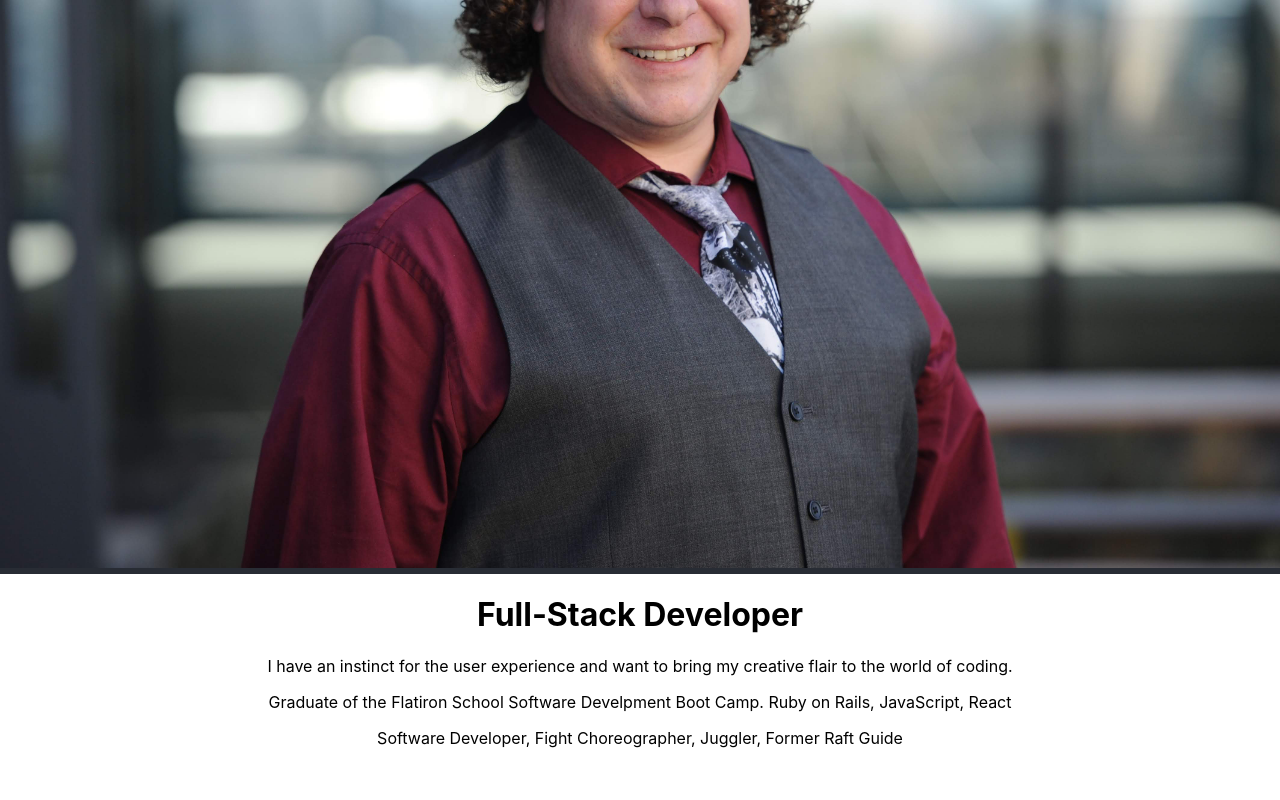
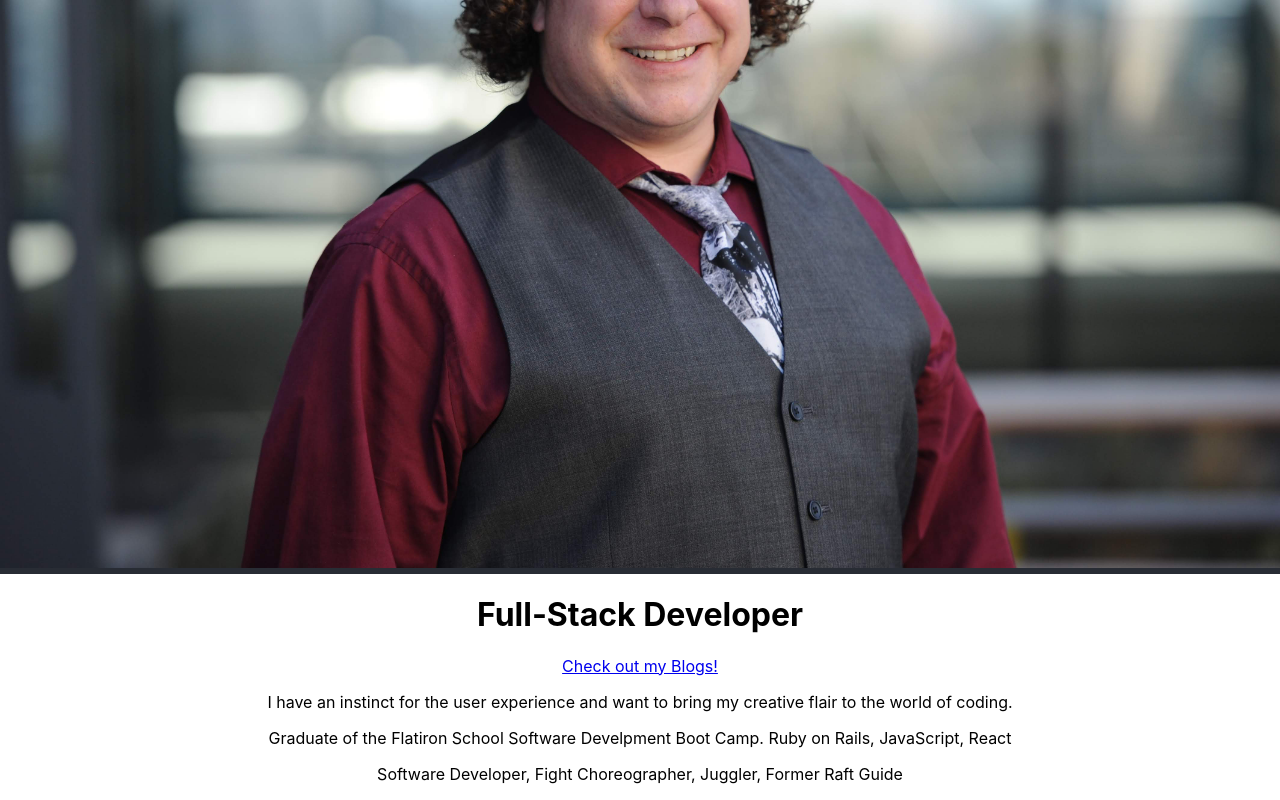
Before and after one commit to SethMaisel/PersonalPage, a React (Create React App) app in the folder personal-page/: page / in a window 1280 px wide. Shown: the part 367-1167 px from the top of the page. Before the commit the page ends 1131 px from the top, so only its background shows below. Built offline with nearby package versions, Linux system fonts and the light colour scheme.

Commit message:
blogs link added

```diff
--- a/personal-page/src/App.js
+++ b/personal-page/src/App.js
@@ -1,6 +1,7 @@
 import React from 'react';
 import ProfileCard from './components/ProfileCard.js'
 import ProjectsPage from './components/ProjectsPage.js'
+import Blogs from './components/Blogs.js'
 import './App.css';
 
 function App() {
@@ -17,14 +18,17 @@ function App() {
       <div className='col-xs-6 side-front-content'>
 
         <h1>Full-Stack Developer</h1>
+        <a href="https://medium.com/@seth.maisel">Check out my Blogs!</a>
 
         <p>I have an instinct for the user experience and want to bring my creative flair to the world of coding.</p>
 
         <p>Graduate of the Flatiron School Software Develpment Boot Camp. Ruby on Rails, JavaScript, React</p>
 
         <p>Software Developer, Fight Choreographer, Juggler, Former Raft Guide</p>
+        <ProjectsPage />
+        <Blogs />
       </div>
-      <ProjectsPage />
+
     </div>
   );
 }
--- /dev/null
+++ b/personal-page/src/components/Blogs.js
@@ -0,0 +1,11 @@
+import React from 'react';
+
+class Blogs extends React.Component {
+    render() {
+        return (
+         <a href='https://medium.com/@seth.maisel'  />
+        )
+    }
+}
+
+export default Blogs;
```
